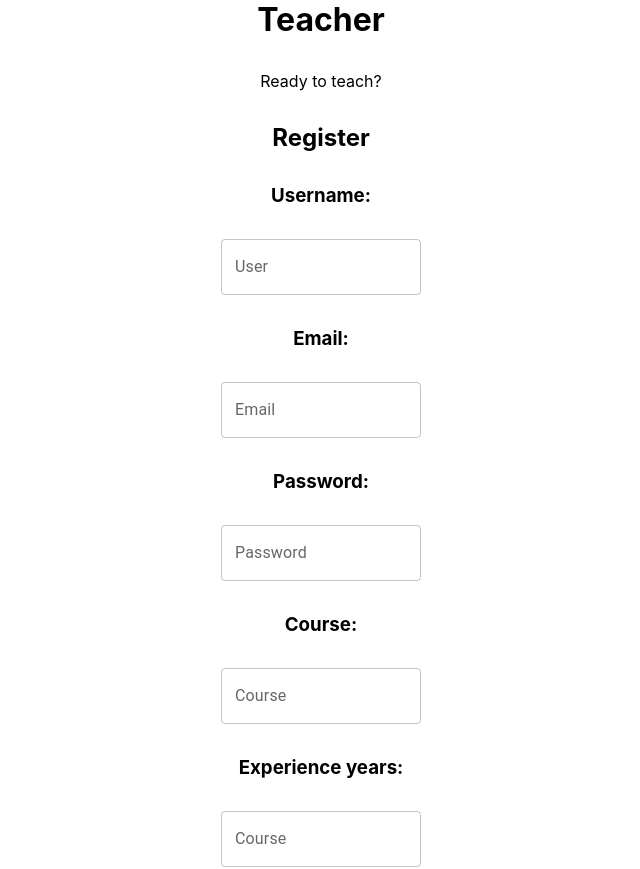
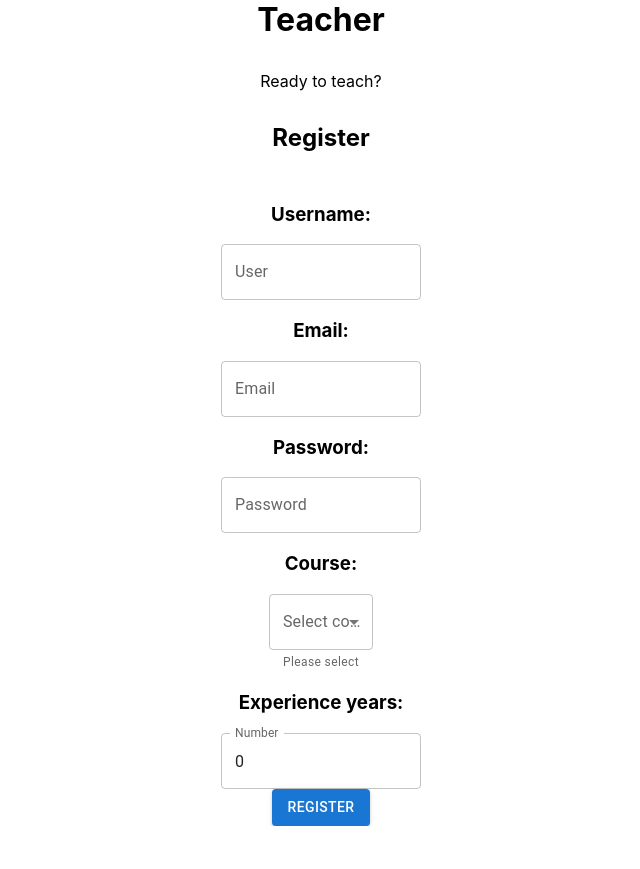
Before and after one commit to GonzaloSuarezT/ProyectoFinal_DBP, a React (Create React App) app: page /registerteacher in a window 1280 px wide. Shown: the top 869 px of the page, without its empty margins (319-959 px from the left). After the commit the page ends 826 px from the top, so only its background shows below. Built offline with nearby package versions, Linux system fonts and the light colour scheme; the HTML template or start-up script is replaced by a standard one.

Commit message:
Update 13

```diff
--- a/src/components/RegTeacher.jsx
+++ b/src/components/RegTeacher.jsx
@@ -1,8 +1,68 @@
 import React, { useEffect } from 'react';
-import {  Box, Button, Stack, TextField } from "@mui/material";
-//import { useState } from "react";
+import {  Box, Button, Stack, TextField, MenuItem } from "@mui/material";
+import { useState } from "react";
+import axios from "axios";
+
+const signatures = [
+  {
+    value: 'Maths',
+    label: 'Maths',
+  },
+  {
+    value: 'Literature',
+    label: 'Literature',
+  },
+  {
+    value: 'History',
+    label: 'History',
+  },
+  {
+    value: 'Chemistry',
+    label: 'Chemistry',
+  },
+  {
+    value: 'Physics',
+    label: 'Physics',
+  },
+  {
+    value: 'Geography',
+    label: 'Geography',
+  }
+];
 
 const RegisterTeacher = () => {
+
+  const [data, setData] = useState({
+    username: "",
+    password: "",
+    email:"",
+    expYears:0,
+    course:""
+  });
+
+  const handleChange = (e) => {
+    const value = e.target.value;
+    setData({
+      ...data,
+      [e.target.name]: value
+    });
+  };
+
+    const handleSubmit = (e) => {
+      e.preventDefault();
+      const userData = {
+        username: data.username,
+        password: data.password,
+        email: data.email,
+        expYears: data.expYears,
+        course: data.course
+      };
+      axios.post("http://127.0.0.1:5000/teachers/add", userData).then((response) => {
+        console.log(response.status, response.data.token);
+      });
+      window.location.href = "/cursos";
+    };
+
     return (
         <Box
           className="App"
@@ -15,41 +75,64 @@ const RegisterTeacher = () => {
           <h1>Teacher</h1>
           <p>Ready to teach?</p>
           <h2>Register</h2>
+          <form onSubmit={handleSubmit}>
           <h3>Username:</h3>
           <TextField
             id="outlined-basic"
+            name='username'
             label="User"
             variant="outlined"
+            value={data.username}
+            onChange={handleChange}
           />
           <h3>Email:</h3>
           <TextField
             id="outlined-basic2"
+            name='email'
             label="Email"
             variant="outlined"
             type={"email"}
+            value={data.email}
+            onChange={handleChange}
           />
           <h3>Password:</h3>
           <TextField
-            id="outlined-basic2"
+            id="outlined-basic3"
+            name='password'
             label="Password"
             variant="outlined"
             type={"password"}
+            value={data.password}
+            onChange={handleChange}
           />
           <h3>Course:</h3>
           <TextField
-            id="outlined-basic"
-            label="Course"
-            variant="outlined"
-          />
+          id="outlined-select-course"
+          select
+          label="Select course"
+          name='course'
+          helperText="Please select"
+          value={data.course}
+          onChange={handleChange}
+        >
+          {signatures.map((option) => (
+            <MenuItem key={option.value} value={option.value}>
+              {option.label}
+            </MenuItem>
+          ))}
+        </TextField>
           <h3>Experience years:</h3>
           <TextField
-            id="outlined-basic"
-            label="Course"
+            id="outlined-basic4"
+            name='expYears'
+            label="Number"
+            type='number'
             variant="outlined"
+            value={data.expYears}
+            onChange={handleChange}
           />
-          <h3>Submit profile pic:</h3>
-          <Button>Upload...</Button>
-          <Button variant="contained">Register</Button>
+          <Button type="submit" variant="contained">Register</Button>
+          </form>
         </Stack>
       </Box>
     );
```
Also changed, not shown: 2 other files (tests, documents, lock files or other folders).
